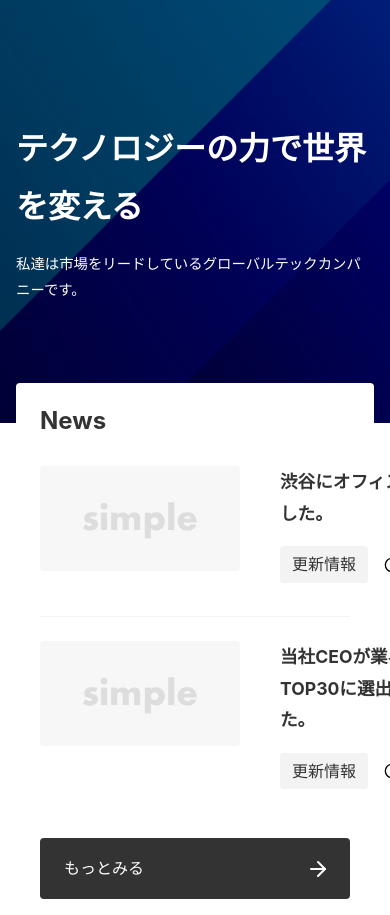
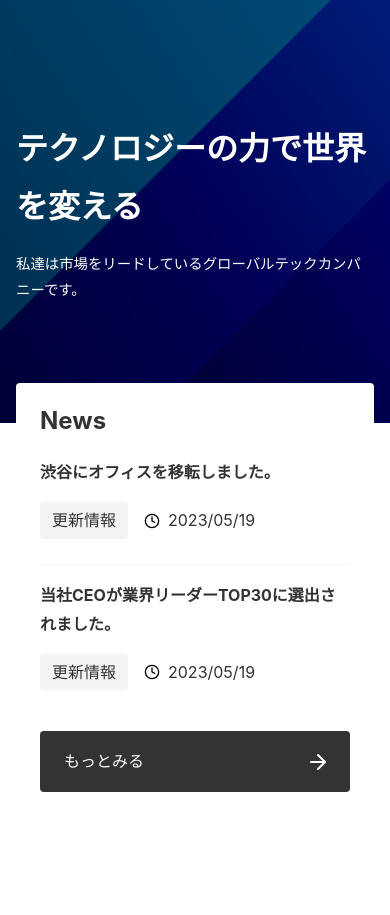
Before and after one commit to STHEXA/nextjs-microcms-book, a Next.js app: page / in a window 390 px wide. After the commit the page ends 844 px from the top, so only its background shows below. Built offline with nearby package versions, Linux system fonts and the light colour scheme.

Commit message:
ニュースリストコンポーネントを作成し、カテゴリと日付の表示を追加。CSSスタイルを整理し、不要なコードを削除。

```diff
--- /dev/null
+++ b/app/_components/Category/index.module.css
@@ -0,0 +1,7 @@
+.tag {
+  background-color: var(--color-bg-sub);
+  padding: 4px 12px;
+  border-radius: var(--border-radius);
+  white-space: nowrap;
+  font-size: 1rem;
+}
--- /dev/null
+++ b/app/_components/Category/index.tsx
@@ -0,0 +1,10 @@
+import type { Category } from "@/app/_libs/microcms";
+import styles from "./index.module.css";
+
+type Props = {
+  category: Category;
+};
+
+export default function Category({ category }: Props) {
+  return <span className={styles.tag}>{category.name}</span>;
+}
--- /dev/null
+++ b/app/_components/Date/index.module.css
@@ -0,0 +1,7 @@
+.date {
+  display: flex;
+  align-items: center;
+  gap: 8px;
+  margin: 0.8rem 0;
+  font-size: 1rem;
+}
--- /dev/null
+++ b/app/_components/Date/index.tsx
@@ -0,0 +1,15 @@
+import Image from "next/image";
+import styles from "./index.module.css";
+
+type Props = {
+  date: string;
+};
+
+export default function Date({ date }: Props) {
+  return (
+    <span className={styles.date}>
+      <Image src="/clock.svg" alt="" width={16} height={16} loading="eager" />
+      {date}
+    </span>
+  );
+}
--- /dev/null
+++ b/app/_components/NewsList/index.module.css
@@ -0,0 +1,54 @@
+.list {
+  border-bottom: 1px solid var(--color-border-light);
+}
+.list:last-child {
+  border-bottom: none;
+}
+
+.link {
+  display: flex;
+  align-items: flex-start;
+  gap: 40px;
+  padding: 24px 0;
+}
+
+.image {
+  width: 200px;
+  height: auto;
+  border-radius: var(--border-radius);
+}
+
+.title {
+  font-size: 1.1rem;
+  font-weight: bold;
+  margin-bottom: 0.5rem;
+}
+
+.meta {
+  display: flex;
+  align-items: center;
+  gap: 16px;
+}
+
+@media (max-width: 640px) {
+  .link {
+    display: block;
+    padding: 16px 0;
+  }
+
+  .image {
+    display: none;
+  }
+
+  .title {
+    font-size: 1rem;
+    font-weight: bold;
+    margin-bottom: 0.4rem;
+  }
+
+  .meta {
+    display: flex;
+    align-items: center;
+    gap: 16px;
+  }
+}
--- /dev/null
+++ b/app/_components/NewsList/index.tsx
@@ -0,0 +1,38 @@
+import Image from "next/image";
+import styles from "./index.module.css";
+import { News } from "@/app/_libs/microcms";
+import Category from "../Category";
+import Date from "../Date";
+
+type Props = {
+  news: News[];
+};
+export default function NewsList({ news }: Props) {
+  if (news.length === 0) {
+    return <p>記事がありません。</p>;
+  }
+  return (
+    <ul>
+      {news.map((article) => (
+        <li key={article.id} className={styles.list}>
+          <div className={styles.link}>
+            <Image
+              className={styles.image}
+              src="/no-image.png"
+              alt="No image"
+              width={1200}
+              height={630}
+            />
+            <dl className={styles.content}>
+              <dt className={styles.title}>{article.title}</dt>
+              <dd className={styles.meta}>
+                <Category category={article.category} />
+                <Date date={article.published ?? article.createdAt} />
+              </dd>
+            </dl>
+          </div>
+        </li>
+      ))}
+    </ul>
+  );
+}
--- /dev/null
+++ b/app/_libs/microcms.ts
@@ -0,0 +1,13 @@
+export type Category = {
+  name: string;
+};
+
+export type News = {
+  id: string;
+  title: string;
+  category: {
+    name: string;
+  };
+  published: string;
+  createdAt: string;
+};
--- a/app/page.module.css
+++ b/app/page.module.css
@@ -45,54 +45,6 @@
 
 .newsTitle {
   font-size: 1.5rem;
-}
-
-.list {
-  border-bottom: 1px solid var(--color-border-light);
-}
-.list:last-child {
-  border-bottom: none;
-}
-
-.link {
-  display: flex;
-  align-items: flex-start;
-  gap: 40px;
-  padding: 24px 0;
-}
-
-.image {
-  width: 200px;
-  height: auto;
-  border-radius: var(--border-radius);
-}
-
-.newsItemTitle {
-  font-size: 1.1rem;
-  font-weight: bold;
-  margin-bottom: 0.5rem;
-}
-
-.meta {
-  display: flex;
-  align-items: center;
-  gap: 16px;
-}
-
-.tag {
-  background-color: var(--color-bg-sub);
-  padding: 4px 12px;
-  border-radius: var(--border-radius);
-  white-space: nowrap;
-  font-size: 1rem;
-}
-
-.date {
-  display: flex;
-  align-items: center;
-  gap: 8px;
-  margin: 0.8rem 0;
-  font-size: 1rem;
 }
 
 .newsLink {
--- a/app/page.tsx
+++ b/app/page.tsx
@@ -1,16 +1,8 @@
 import Image from "next/image";
 import styles from "./page.module.css";
 import ButtonLink from "./_components/ButtonLink";
-
-type News = {
-  id: string;
-  title: string;
-  category: {
-    name: string;
-  };
-  published: string;
-  createdAt: string;
-};
+import { News } from "./_libs/microcms";
+import NewsList from "./_components/NewsList";
 
 const data: { contents: News[] } = {
   contents: [
@@ -65,37 +57,7 @@ export default function Home() {
       </section>
       <section className={styles.news}>
         <h2 className={styles.newsTitle}>News</h2>
-        <ul>
-          {sliceData.map((article) => (
-            <li key={article.id} className={styles.list}>
-              <div className={styles.link}>
-                <Image
-                  className={styles.image}
-                  src="/no-image.png"
-                  alt="No image"
-                  width={1200}
-                  height={630}
-                />
-                <dl className={styles.content}>
-                  <dt className={styles.newsItemTitle}>{article.title}</dt>
-                  <dd className={styles.meta}>
-                    <span className={styles.tag}>{article.category.name}</span>
-                    <span className={styles.date}>
-                      <Image
-                        src="/clock.svg"
-                        alt=""
-                        width={16}
-                        height={16}
-                        priority
-                      />
-                      {article.published}
-                    </span>
-                  </dd>
-                </dl>
-              </div>
-            </li>
-          ))}
-        </ul>
+        <NewsList news={sliceData} />
         <div className={styles.newsLink}>
           <ButtonLink href="/news">もっとみる</ButtonLink>
         </div>
```
